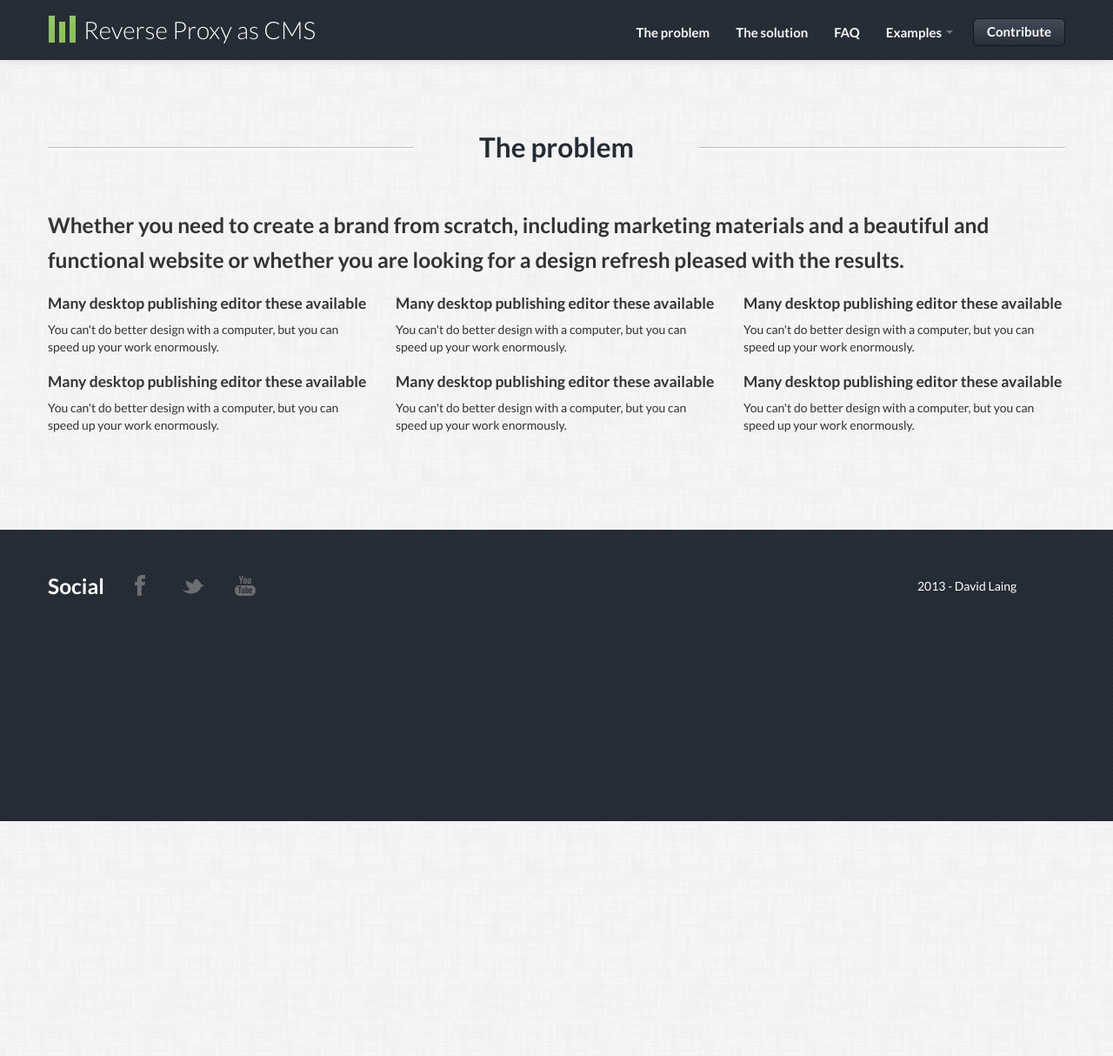
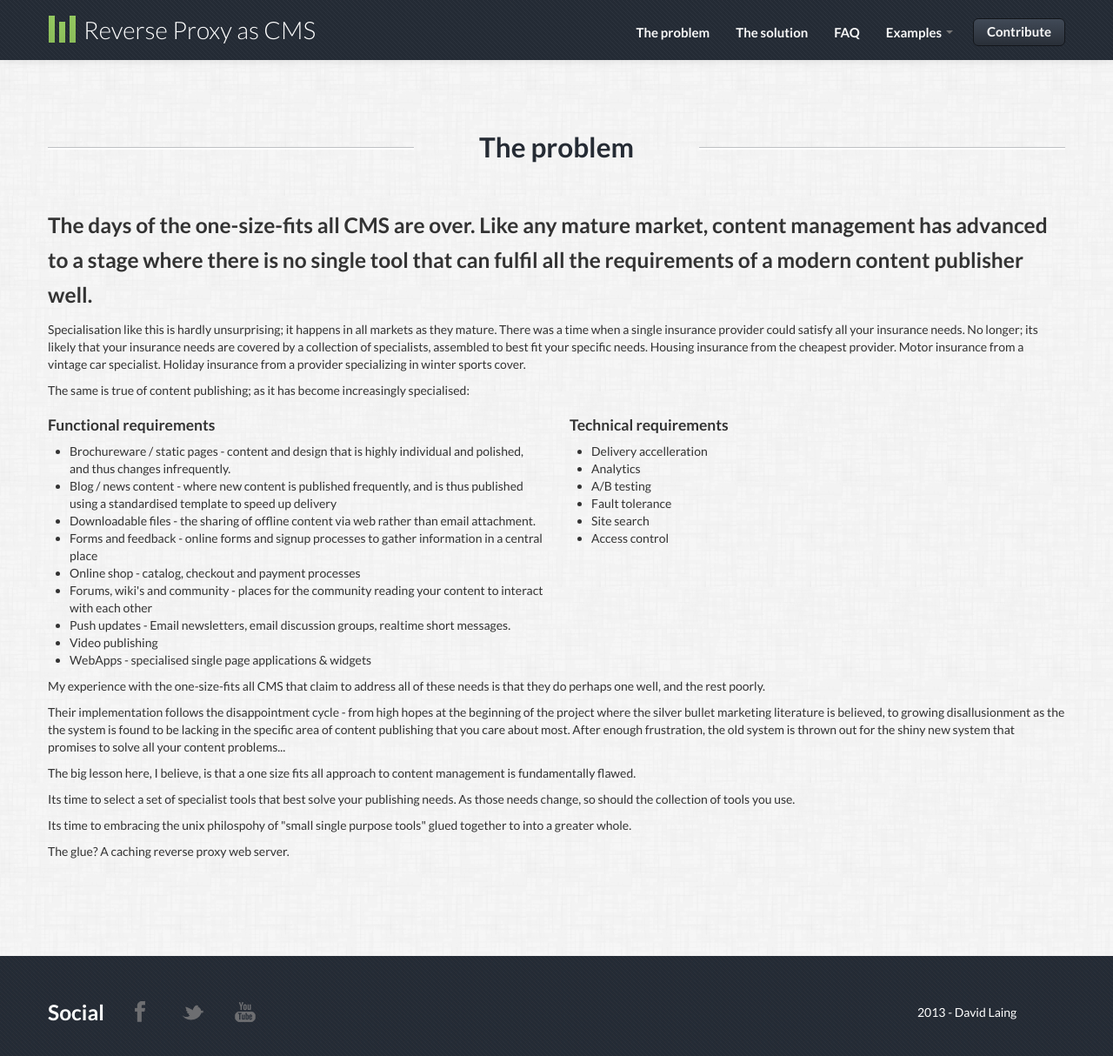
Before and after one commit to mrdavidlaing/reverse_proxy_as_CMS, a Jekyll site: the page built from problem.md, in a window 1280 px wide and 1400 px high. Shown: the top 1214 px of the window at 87% size. Built offline with Jekyll 4.4.1, drawn with Linux system fonts in a browser that asks for light colours.

Commit message:
Update problem & solution descriptions

```diff
--- a/problem.md
+++ b/problem.md
@@ -13,66 +13,65 @@ title: "Problem"
                 <hr class="right visible-desktop">
             </h2>
 
+             <div class="row">
+                <div class="span12">
+                    <h3 class="intro">
+                    The days of the one-size-fits all CMS are over.  Like any mature market, content management has advanced to a stage where there is no single tool that can fulfil all the requirements of a modern content publisher well.
+                    </h3>
+
+                    <p>Specialisation like this is hardly unsurprising; it happens in all markets as they mature.  There was a time when a single insurance provider could satisfy all your insurance needs.  No longer; its likely that your insurance needs are covered by a collection of specialists, assembled to best fit your specific needs.  Housing insurance from the cheapest provider.  Motor insurance from a vintage car specialist.  Holiday insurance from a provider specializing in winter sports cover.</p>
+
+                    <p>The same is true of content publishing; as it has become increasingly specialised:</p>
+
+                </div>
+            </div>
+
+            <div class="row">
+                 <div class="span6 feature2">
+                    <h4>Functional requirements</h4>
+                    <ul>
+                        <li>Brochureware / static pages - content and design that is highly individual and polished, and thus changes infrequently.</li>
+                        <li>Blog / news content - where new content is published frequently, and is thus  published using a standardised template to speed up delivery</li>
+                        <li>Downloadable files - the sharing of offline content via web rather than email attachment.</li>
+                        <li>Forms and feedback - online forms and signup processes to gather information in a central place</li>
+                        <li>Online shop - catalog, checkout and payment processes</li>
+                        <li>Forums, wiki's and community - places for the community reading your content to interact with each other</li>
+                        <li>Push updates - Email newsletters, email discussion groups, realtime short messages.</li>
+                        <li>Video publishing</li>
+                        <li>WebApps - specialised single page applications &amp; widgets</li>
+                    </ul>
+                </div>
+                <div class="span6 feature2">
+                    <h4>Technical requirements</h4>
+                    <ul>
+                        <li>Delivery accelleration</li>
+                        <li>Analytics</li>
+                        <li>A/B testing</li>
+                        <li>Fault tolerance</li>
+                        <li>Site search</li>
+                        <li>Access control</li>
+                    </ul>
+                </div>
+            </div>
+
             <div class="row">
                 <div class="span12">
-                    <h3 class="intro">
-                        Whether you need to create a brand from scratch, including marketing materials
-                        and a beautiful and functional website or whether you are looking for a design
-                        refresh pleased with the results.
-                    </h3>
+
+                    <p>My experience with the one-size-fits all CMS that claim to address all of these needs is that they do perhaps one well, and the rest poorly.</p>
+
+                    <p>Their implementation follows the disappointment cycle - from high hopes at the beginning of the project where the silver bullet marketing literature is believed, to growing disallusionment as the the system is found to be lacking in the specific area of content publishing that you care about most.  After enough frustration, the old system is thrown out for the shiny new system that promises to solve all your content problems...</p>
+
+                    <p>The big lesson here, I believe, is that a one size fits all approach to content management is fundamentally flawed. </p>
+
+                    <p>Its time to select a set of specialist tools that best solve your publishing needs.  As those needs change, so should the collection of tools you use.</p>
+
+                    <p>Its time to embracing the unix philospohy of "small single purpose tools" glued together to into a greater whole.</p>
+
+                    <p>The glue? A caching reverse proxy web server. </p>
                 </div>
+
             </div>
-            <div class="row">
-                    <div class="span4 feature2">
-                    <h4>Many desktop publishing editor these available</h4>
-                    <p>
-                        You can't do better design with a computer, but you can speed up your work
-                        enormously.
-                    </p>
-                </div>
-                <div class="span4 feature2">
 
-                    <h4>Many desktop publishing editor these available</h4>
-                    <p>
-                        You can't do better design with a computer, but you can speed up your work
-                        enormously.
-                    </p>
-                </div>
-                <div class="span4 feature2">
-
-                    <h4>Many desktop publishing editor these available</h4>
-                    <p>
-                        You can't do better design with a computer, but you can speed up your work
-                        enormously.
-                    </p>
-                </div>
-            </div>
-            <div class="row">
-                <div class="span4 feature2">
-
-                    <h4>Many desktop publishing editor these available</h4>
-                    <p>
-                        You can't do better design with a computer, but you can speed up your work
-                        enormously.
-                    </p>
-                </div>
-                <div class="span4 feature2">
-
-                    <h4>Many desktop publishing editor these available</h4>
-                    <p>
-                        You can't do better design with a computer, but you can speed up your work
-                        enormously.
-                    </p>
-                </div>
-                <div class="span4 feature2">
-
-                    <h4>Many desktop publishing editor these available</h4>
-                    <p>
-                        You can't do better design with a computer, but you can speed up your work
-                        enormously.
-                    </p>
-                </div>
-            </div>
         </div>
     </div>
 </div>
```
Also changed, not shown: solution.md (+7 -53 lines).
